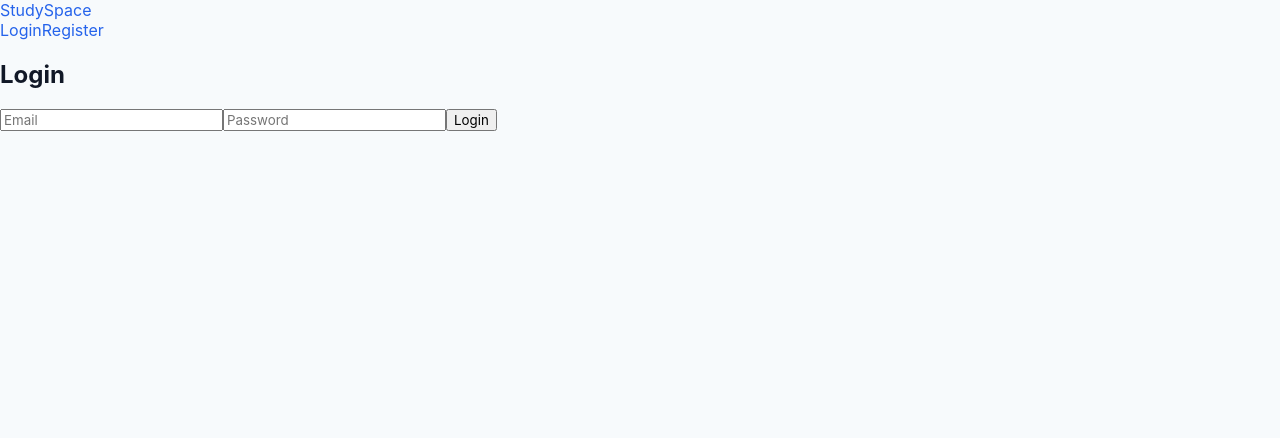
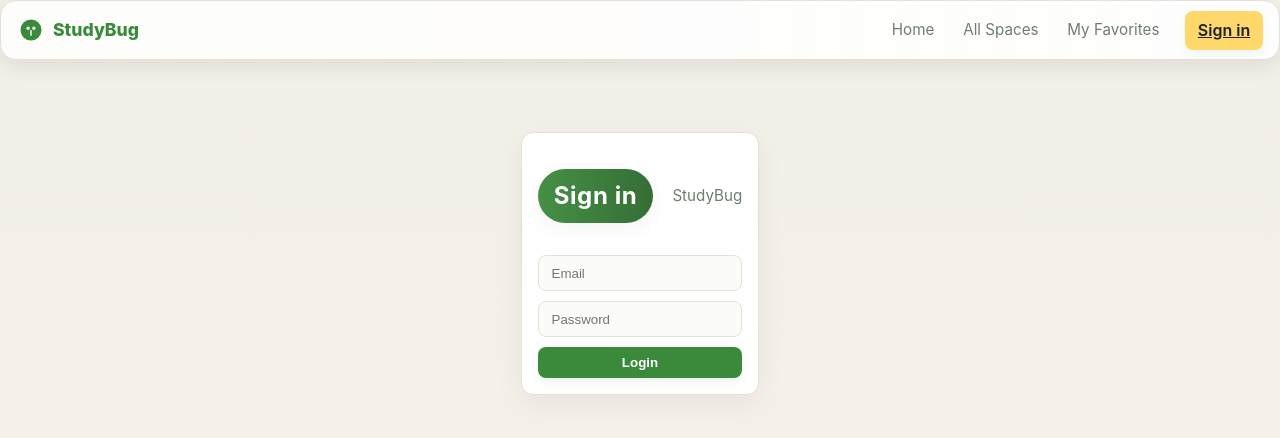
Before and after one commit to LissAponte/PRO150-SC2, a React (Vite) app in the folder frontend/study-space-app/: page /login in a window 1280 px wide. Shown: the top 438 px of the page. Built offline with nearby package versions, Linux system fonts and the light colour scheme.

Commit message:
added styling to pages

```diff
--- a/frontend/study-space-app/index.css
+++ b/frontend/study-space-app/index.css
@@ -1,4 +1,240 @@
-/* src/index.css */
-body { font-family: Inter, system-ui, -apple-system, "Segoe UI", Roboto, "Helvetica Neue", Arial; margin: 0; background: #f7fafc; color: #111827; }
-a { color: #2563eb; text-decoration: none; }
-input, textarea, button { font-family: inherit; }
+:root{
+  --bg: #F7F3EB;         /* warm parchment background (academic) */
+  --surface: #FFFFFF;    /* card surface */
+  --card-border: #E6E0D2;
+  --primary: #3B8A3B;    /* bug leaf green (mix of cute + academic) */
+  --accent: #FFD86B;     /* firefly yellow accent */
+  --muted: #6E7E6E;
+  --text: #112211;
+  --danger: #C94A4A;
+  --success: #3ECF8E;
+  --glass: rgba(255,255,255,0.6);
+  --radius: 12px;
+  --gap: 1rem;
+  --max-width: 1100px;
+  --shadow: 0 8px 20px rgba(16,24,16,0.08);
+  --card-shadow: 0 10px 30px rgba(14,20,10,0.06);
+}
+
+/* Reset */
+*,
+*::before,
+*::after { box-sizing: border-box; }
+html,body,#root { height:100%; }
+body {
+  margin:0;
+  background: linear-gradient(180deg, #F2EFE6 0%, var(--bg) 100%);
+  font-family: Inter, ui-sans-serif, system-ui, -apple-system, "Segoe UI", Roboto, "Helvetica Neue", Arial;
+  color: var(--text);
+  -webkit-font-smoothing:antialiased;
+  -moz-osx-font-smoothing:grayscale;
+  line-height:1.45;
+  padding: 0;
+}
+
+/* App container */
+.app-container {
+  width:100%;
+  max-width: var(--max-width);
+  margin: 0 auto;
+  padding: 2.5rem 1rem;
+  display:flex;
+  flex-direction:column;
+  gap: var(--gap);
+}
+
+/* Topbar / Navbar */
+.topbar {
+  display:flex;
+  align-items:center;
+  justify-content:space-between;
+  gap: 1rem;
+  padding: 0.6rem 1rem;
+  background: linear-gradient(90deg, rgba(255,255,255,0.85), rgba(255,255,255,0.95));
+  border-radius: calc(var(--radius) + 4px);
+  border: 1px solid var(--card-border);
+  box-shadow: var(--shadow);
+}
+
+.brand {
+  display:flex;
+  align-items:center;
+  gap: 0.75rem;
+  font-weight: 700;
+  color: var(--primary);
+  font-size: 1.05rem;
+}
+
+.brand .logo {
+  display:inline-flex;
+  align-items:center;
+  gap:0.5rem;
+  font-weight:800;
+  font-size:1.1rem;
+}
+
+.nav-links {
+  display:flex;
+  gap: 0.6rem;
+  align-items:center;
+}
+
+.nav-links a {
+  text-decoration:none;
+  font-size:0.95rem;
+  color: var(--muted);
+  padding: 0.35rem 0.6rem;
+  border-radius: 8px;
+}
+
+.nav-links a:hover {
+  background: rgba(59,138,59,0.06);
+  color: var(--primary);
+}
+
+/* Buttons */
+.btn {
+  display:inline-flex;
+  align-items:center;
+  justify-content:center;
+  gap:0.5rem;
+  padding:0.5rem 0.8rem;
+  border-radius:8px;
+  background: var(--primary);
+  color: white;
+  border: none;
+  cursor: pointer;
+  font-weight:600;
+  box-shadow: 0 4px 10px rgba(59,138,59,0.08);
+}
+
+.btn.ghost {
+  background: transparent;
+  color: var(--primary);
+  border: 1px solid rgba(59,138,59,0.12);
+}
+
+.btn.secondary {
+  background: var(--accent);
+  color: #1f1f1f;
+}
+
+/* Page headings */
+.page-title {
+  display:inline-block;
+  background: linear-gradient(90deg, rgba(59,138,59,0.95), rgba(43,102,43,0.95));
+  color: white;
+  padding: 0.6rem 1rem;
+  border-radius: 999px;
+  box-shadow: 0 6px 18px rgba(60,90,60,0.06);
+  font-weight:700;
+  letter-spacing:0.6px;
+}
+
+/* Cards */
+.study-card,
+.card {
+  background: var(--surface);
+  border-radius: var(--radius);
+  padding: 1rem;
+  border: 1px solid var(--card-border);
+  box-shadow: var(--card-shadow);
+}
+
+.study-grid {
+  display:grid;
+  grid-template-columns: repeat(3, 1fr);
+  gap: 1rem;
+  margin-top: 0.8rem;
+}
+
+/* Card header small capsule */
+.card-header {
+  display:inline-block;
+  background: linear-gradient(90deg, rgba(59,138,59,0.96), rgba(50,113,50,0.96));
+  color: white;
+  padding: 0.5rem 1rem;
+  border-radius: 999px;
+  font-weight:600;
+  margin-bottom: 0.8rem;
+}
+
+/* Typography helpers */
+.muted { color: var(--muted); font-size:0.95rem; }
+.text-center { text-align:center; }
+
+/* Forms */
+.form { display:flex; flex-direction:column; gap:0.6rem; }
+input[type="text"],
+input[type="email"],
+input[type="password"],
+textarea,
+select {
+  background: #FBFBFA;
+  border: 1px solid var(--card-border);
+  padding: 0.6rem 0.8rem;
+  border-radius: 8px;
+  color: var(--text);
+  width:100%;
+  outline:none;
+}
+input:focus, textarea:focus, select:focus {
+  box-shadow: 0 6px 18px rgba(99,162,99,0.08);
+  border-color: var(--primary);
+}
+
+/* Small helpers */
+.pill {
+  padding: 0.35rem 0.7rem;
+  border-radius:999px;
+  background: rgba(255,216,107,0.15);
+  color: #5c4b1f;
+  font-weight:600;
+  display:inline-block;
+}
+
+/* Empty state */
+.empty {
+  text-align:center;
+  color:var(--muted);
+  padding: 2rem 1rem;
+}
+
+/* Loader */
+.loader {
+  width:44px;height:44px;border-radius:50%;
+  border:4px solid rgba(0,0,0,0.06);
+  border-top-color: var(--primary);
+  animation: spin 1s linear infinite;
+  margin: 0 auto;
+}
+@keyframes spin { to { transform: rotate(360deg); } }
+
+/* Responsive */
+@media (max-width: 1000px) {
+  .study-grid { grid-template-columns: repeat(2, 1fr); }
+}
+
+@media (max-width: 640px) {
+  .study-grid { grid-template-columns: 1fr; }
+  .topbar { flex-direction: column; align-items:flex-start; gap: 0.6rem; }
+  .brand { font-size: 1rem; }
+  .app-container { padding: 1.2rem; }
+}
+
+/* Small visual touches for StudyBug */
+.studybug-accent {
+  display:inline-flex;
+  align-items:center;
+  gap:0.5rem;
+  padding: 0.2rem 0.5rem;
+  border-radius: 999px;
+  background: linear-gradient(90deg, rgba(255,216,107,0.12), rgba(59,138,59,0.03));
+  color: var(--primary);
+  font-weight:700;
+}
+
+/* utility margins */
+.mt-1 { margin-top: 0.6rem; }
+.mt-2 { margin-top: 1rem; }
+.mb-1 { margin-bottom: 0.6rem; }
--- a/frontend/study-space-app/src/App.jsx
+++ b/frontend/study-space-app/src/App.jsx
@@ -15,9 +15,11 @@ export default function App() {
   return (
     <>
       <Navbar />
-      <main className="p-4">
+      <main className="app-container">
         <Routes>
-          <Route path="/" element={<div className="max-w-4xl mx-auto">Welcome to StudySpace. <a href="/home" className="text-blue-600">Go to home</a></div>} />
+          <Route path="/" element={<div className="text-center">
+            Welcome to <span className="studybug-accent">StudyBug</span>. <a href="/home" className="btn">Go to home</a>
+          </div>} />
           <Route path="/login" element={<Login />} />
           <Route path="/register" element={<Register />} />
 
--- a/frontend/study-space-app/src/components/Navbar.jsx
+++ b/frontend/study-space-app/src/components/Navbar.jsx
@@ -1,36 +1,63 @@
 import React from "react";
 import { Link, useNavigate } from "react-router-dom";
 import { useAuth } from "../context/AuthContext";
+
+/**
+ * Navbar for StudyBug
+ * - Shows logo (text + bug icon)
+ * - Links to Home / All Spaces / Favorites / Account
+ * - Login / Logout actions
+ */
 
 export default function Navbar() {
   const { user, logout } = useAuth();
   const navigate = useNavigate();
 
-    const handleLogout = async () => {
+  async function handleLogout() {
+    try {
       await logout();
       navigate("/login");
-    };
+    } catch (err) {
+      console.error("Logout failed", err);
+    }
+  }
 
   return (
-    <nav className="bg-gray-100 p-4 flex justify-between items-center">
-      <div className="flex items-center gap-4">
-        <Link to="/" className="font-bold text-lg">StudySpace</Link>
-        {user && <Link to="/home" className="text-sm">Home</Link>}
-        {user && <Link to="/spaces" className="text-sm">All Spaces</Link>}
-        {user && <Link to="/favorites" className="text-sm">My Favorites</Link>}
+    <nav className="topbar">
+      <div className="brand">
+        <div className="logo">
+          {/* Logo option 3: text with small bug icon */}
+          <svg width="28" height="28" viewBox="0 0 24 24" fill="none" aria-hidden>
+            <circle cx="12" cy="12" r="9" fill="#3B8A3B" />
+            <circle cx="9.5" cy="10.5" r="1.4" fill="#fff" opacity="0.95" />
+            <circle cx="14.5" cy="10.5" r="1.4" fill="#fff" opacity="0.95" />
+            <path d="M12 12.5v4" stroke="#fff" strokeWidth="1.2" strokeLinecap="round" strokeLinejoin="round"/>
+          </svg>
+
+          <span style={{ fontWeight: 800, color: "var(--primary)" }}>StudyBug</span>
+        </div>
       </div>
 
-      <div className="flex items-center gap-4">
-        {!user && <Link to="/login" className="text-sm">Login</Link>}
-        {!user && <Link to="/register" className="text-sm">Register</Link>}
+      <div style={{ display: "flex", gap: 16, alignItems: "center" }}>
+        <div className="nav-links" aria-hidden>
+          <Link to="/home">Home</Link>
+          <Link to="/spaces">All Spaces</Link>
+          <Link to="/favorites">My Favorites</Link>
+        </div>
 
-        {user && (
+        <div style={{ display: "flex", alignItems: "center", gap: 8 }}>
+          {user ? (
             <>
-            <span className="text-sm">Hello, {user.name}</span>
-            <Link to="/account" className="text-sm">Account</Link>
-            <button onClick={handleLogout} className="text-sm bg-red-500 text-white px-2 py-1 rounded">Logout</button>
+              <span className="muted">Hello, {user.name}</span>
+              <Link to="/account" className="nav-links"><span className="pill">Account</span></Link>
+              <button onClick={handleLogout} className="btn ghost">Logout</button>
+            </>
+          ) : (
+            <>
+              <Link to="/login" className="btn secondary">Sign in</Link>
             </>
           )}
+        </div>
       </div>
     </nav>
   );
--- a/frontend/study-space-app/src/pages/Home.jsx
+++ b/frontend/study-space-app/src/pages/Home.jsx
@@ -8,9 +8,7 @@ export default function Home() {
     const [form, setForm] = useState({ name: "", subject: "", description: "", tags: []});
     const [error, setError] = useState("");
 
-    useEffect(() => {
-        load();
-    }, []);
+    useEffect(() => { load(); }, []);
 
     async function load() {
         try {
@@ -35,38 +33,42 @@ export default function Home() {
     };
 
     return (
-        <div className="max-w-4xl mx-auto mt-8">
-            <h1 className="text-2xl font-bold">Home</h1>
-            <p className="text-sm text-gray-600">Welcome, {user?.name}</p>
+        <div>
+            <h1 className="page-title">Home</h1>
+            <p className="muted" style={{ marginTop: 8 }}>Welcome, {user?.name}</p>
 
-            <section className="mt-6 p-4 border rounded">
-                <h2 className="font-semibold mb-2">Create a Study Space</h2>
-                {error && <div className="text-red-600 mb-2">{error}</div>}
-                <form onSubmit={handleCreateSpace} className="flex flex-col gap-3">
-                    <input required placeholder="Space name" value={form.name} onChange={e => setForm({ ...form, name: e.target.value })} className="border p-2 rounded" />
-                    <input required placeholder="Subject" value={form.subject} onChange={e => setForm({ ...form, subject: e.target.value })} className="border p-2 rounded" />
-                    <textarea placeholder="Description" value={form.description} onChange={e => setForm({ ...form, description: e.target.value })} className="border p-2 rounded" />
-                    <input placeholder="Tags (comma separated)" value={form.tags.join(', ')} onChange={e => setForm({ ...form, tags: e.target.value.split(',').map(tag => tag.trim()) })} className="border p-2 rounded" />
-                    <button className="bg-blue-600 text-white px-3 py-2 rounded">Create</button>
+            <section className="study-card mt-2">
+                <h2 className="card-header">Create a Study Space</h2>
+
+                {error && <div className="empty">{error}</div>}
+
+                <form onSubmit={handleCreateSpace} className="form">
+                    <input required placeholder="Space name" value={form.name} onChange={e => setForm({ ...form, name: e.target.value })} />
+                    <input required placeholder="Subject" value={form.subject} onChange={e => setForm({ ...form, subject: e.target.value })} />
+                    <textarea placeholder="Description" value={form.description} onChange={e => setForm({ ...form, description: e.target.value })} />
+                    <input placeholder="Tags (comma separated)" value={form.tags.join(', ')} onChange={e => setForm({ ...form, tags: e.target.value.split(',').map(tag => tag.trim()) })} />
+                    <button className="btn">Create</button>
                 </form>
             </section>
 
-            <section className="mt-6">
-                <h2 className="font-semibold mb-2">Your Spaces</h2>
-                <div className="grid md:grid-cols-2 gap-4">
+            <section style={{ marginTop: 20 }}>
+                <h2 className="card-header">Your Spaces</h2>
+
+                <div className="study-grid">
                     {spaces.map(s => (
-                        <div key={s._id} className="p-4 border rounded">
-                            <h3 className="font-bold">{s.name}</h3>
-                            <p className="text-sm text-gray-600">{s.subject}</p>
-                            <p className="mt-2">{s.description}</p>
-                            <p className="mt-2 text-sm text-gray-500">Tags: {s.tags.join(', ') || "No tags"}</p>
-                            <p className="mt-2 text-xs text-gray-500">Code: {s.inviteCode || "No code"}</p>
-                            <div className="mt-3 flex gap-2">
-                                <a className="text-blue-600" href={`/space/${s._id}`}>Open</a>
+                        <div key={s._id} className="study-card">
+                            <div className="card-header">{s.name}</div>
+                            <p className="muted">{s.subject}</p>
+                            <p style={{ marginTop: 8 }}>{s.description}</p>
+                            <p className="muted" style={{ marginTop: 8 }}>Tags: {s.tags.join(', ') || "No tags"}</p>
+                            <p className="muted" style={{ marginTop: 6 }}>Code: {s.inviteCode || "No code"}</p>
+
+                            <div style={{ marginTop: 10 }}>
+                              <a className="btn" href={`/space/${s._id}`}>Open</a>
                             </div>
                         </div>
                     ))}
-                    {spaces.length === 0 && <p className="text-gray-600">You have not created or joined any spaces yet.</p>}
+                    {spaces.length === 0 && <p className="empty">You have not created or joined any spaces yet.</p>}
                 </div>
             </section>
         </div>
--- a/frontend/study-space-app/src/pages/Login.jsx
+++ b/frontend/study-space-app/src/pages/Login.jsx
@@ -23,13 +23,18 @@ export default function Login() {
     };
 
   return (
-    <div className="max-w-md mx-auto mt-20 p-6 border rounded">
-      <h2 className="text-2xl mb-4">Login</h2>
-      {error && <div className="text-red-600 mb-2">{error}</div>}
-      <form onSubmit={handleSubmit} className="flex flex-col gap-3">
-        <input required value={email} onChange={e => setEmail(e.target.value)} placeholder="Email" type="email" className="border p-2 rounded" />
-        <input required value={password} onChange={e => setPassword(e.target.value)} placeholder="Password" type="password" className="border p-2 rounded" />
-        <button className="bg-blue-600 text-white p-2 rounded">Login</button>
+    <div className="study-card" style={{ maxWidth: 520, margin: "2rem auto" }}>
+      <div style={{ display:"flex", justifyContent:"space-between", alignItems:"center" }}>
+        <h2 className="page-title">Sign in</h2>
+        <span className="muted">StudyBug</span>
+      </div>
+
+      {error && <div className="empty">{error}</div>}
+
+      <form onSubmit={handleSubmit} className="form" style={{ marginTop: 12 }}>
+        <input required value={email} onChange={e => setEmail(e.target.value)} placeholder="Email" type="email" />
+        <input required value={password} onChange={e => setPassword(e.target.value)} placeholder="Password" type="password" />
+        <button className="btn">Login</button>
       </form>
     </div>
   );
--- a/frontend/study-space-app/src/pages/Register.jsx
+++ b/frontend/study-space-app/src/pages/Register.jsx
@@ -1,4 +1,4 @@
-import React, { useState} from "react";
+import React, { useState } from "react";
 import { useNavigate } from "react-router-dom";
 import { useAuth } from "../context/AuthContext";
 
@@ -20,14 +20,19 @@ export default function Register() {
     };
 
  return (
-    <div className="max-w-md mx-auto mt-20 p-6 border rounded">
-      <h2 className="text-2xl mb-4">Register</h2>
-      {error && <div className="text-red-600 mb-2">{error}</div>}
-      <form onSubmit={handleSubmit} className="flex flex-col gap-3">
-        <input required placeholder="Full name" value={form.name} onChange={e => setForm({...form, name: e.target.value})} className="border p-2 rounded" />
-        <input required placeholder="Email" value={form.email} type="email" onChange={e => setForm({...form, email: e.target.value})} className="border p-2 rounded" />
-        <input required placeholder="Password" value={form.password} type="password" onChange={e => setForm({...form, password: e.target.value})} className="border p-2 rounded" />
-        <button className="bg-green-600 text-white p-2 rounded">Create account</button>
+    <div className="study-card" style={{ maxWidth: 520, margin: "2rem auto" }}>
+      <div style={{ display:"flex", justifyContent:"space-between", alignItems:"center" }}>
+        <h2 className="page-title">Create account</h2>
+        <span className="muted">StudyBug</span>
+      </div>
+
+      {error && <div className="empty">{error}</div>}
+
+      <form onSubmit={handleSubmit} className="form" style={{ marginTop: 12 }}>
+        <input required placeholder="Full name" value={form.name} onChange={e => setForm({...form, name: e.target.value})} />
+        <input required placeholder="Email" value={form.email} type="email" onChange={e => setForm({...form, email: e.target.value})} />
+        <input required placeholder="Password" value={form.password} type="password" onChange={e => setForm({...form, password: e.target.value})} />
+        <button className="btn">Create account</button>
       </form>
     </div>
   );
```
Also changed, not shown: frontend/study-space-app/index.html (+10 -2 lines), frontend/study-space-app/src/pages/Account.jsx (+16 -15 lines), frontend/study-space-app/src/pages/MyFavorites.jsx (+10 -13 lines), frontend/study-space-app/src/pages/StudySpace.jsx (+16 -18 lines), frontend/study-space-app/src/pages/StudySpaceDetails.jsx (+48 -115 lines). Lines whose indentation alone changed are shown as unchanged.
